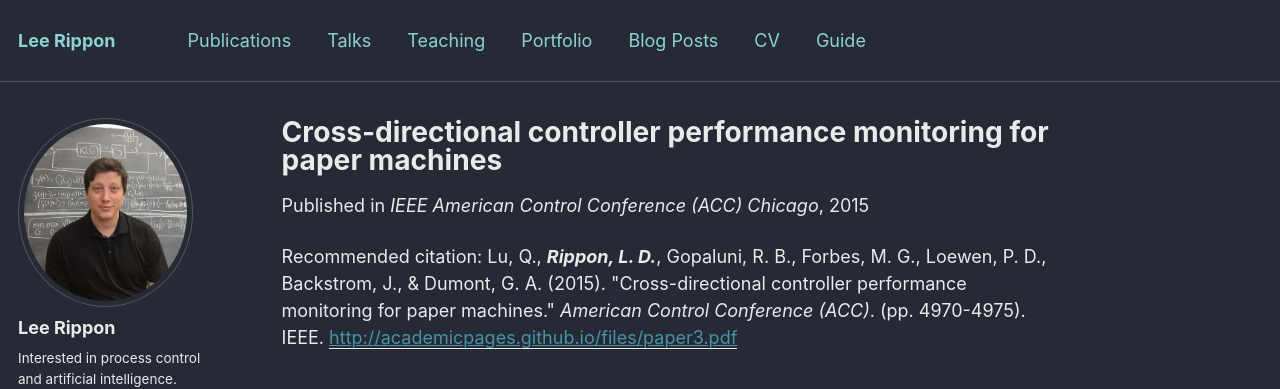
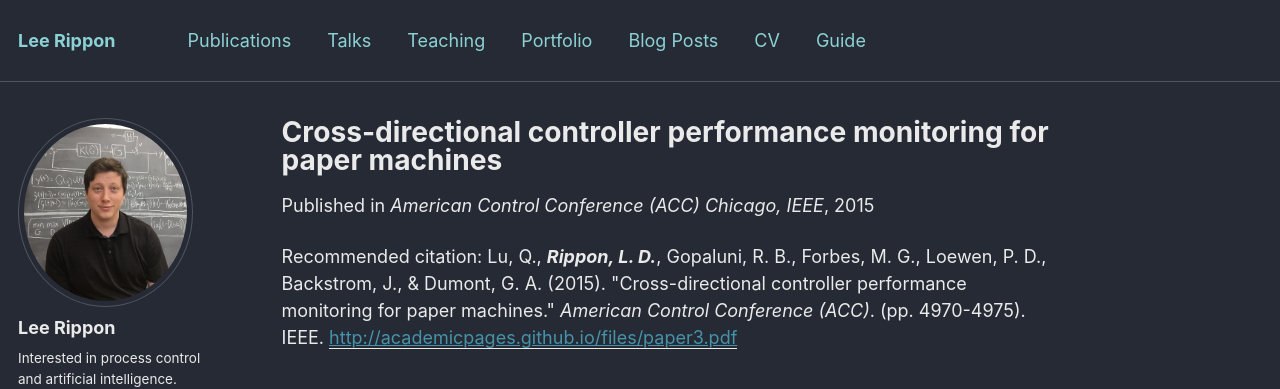
Before and after one commit to LeeRippon/LeeRippon.github.io, a Jekyll site: the page built from _publications/2015-crossdirection.md, in a window 1280 px wide and 1391 px high. Shown: the top 389 px of the window. Built offline with Jekyll 4.4.1, drawn with Linux system fonts in a browser that asks for light colours; some web fonts are replaced.

```diff
--- a/_publications/2015-crossdirection.md
+++ b/_publications/2015-crossdirection.md
@@ -5,7 +5,7 @@ collection: publications
 permalink: /publication/2015-crossdirection
 excerpt: 'Development of a performance index that monitors a paper machine control system.'
 date: 2015-07-01
-venue: 'IEEE American Control Conference (ACC) Chicago'
+venue: 'American Control Conference (ACC) Chicago, IEEE'
 paperurl: 'http://academicpages.github.io/files/paper3.pdf'
 citation: 'Lu, Q., <b><i>Rippon, L. D.</i></b>, Gopaluni, R. B., Forbes, M. G., Loewen, P. D., Backstrom, J., & Dumont, G. A. (2015). &quot;Cross-directional controller performance monitoring for paper machines.&quot; <i>American Control Conference (ACC)</i>. (pp. 4970-4975). IEEE.'
 ---
```
